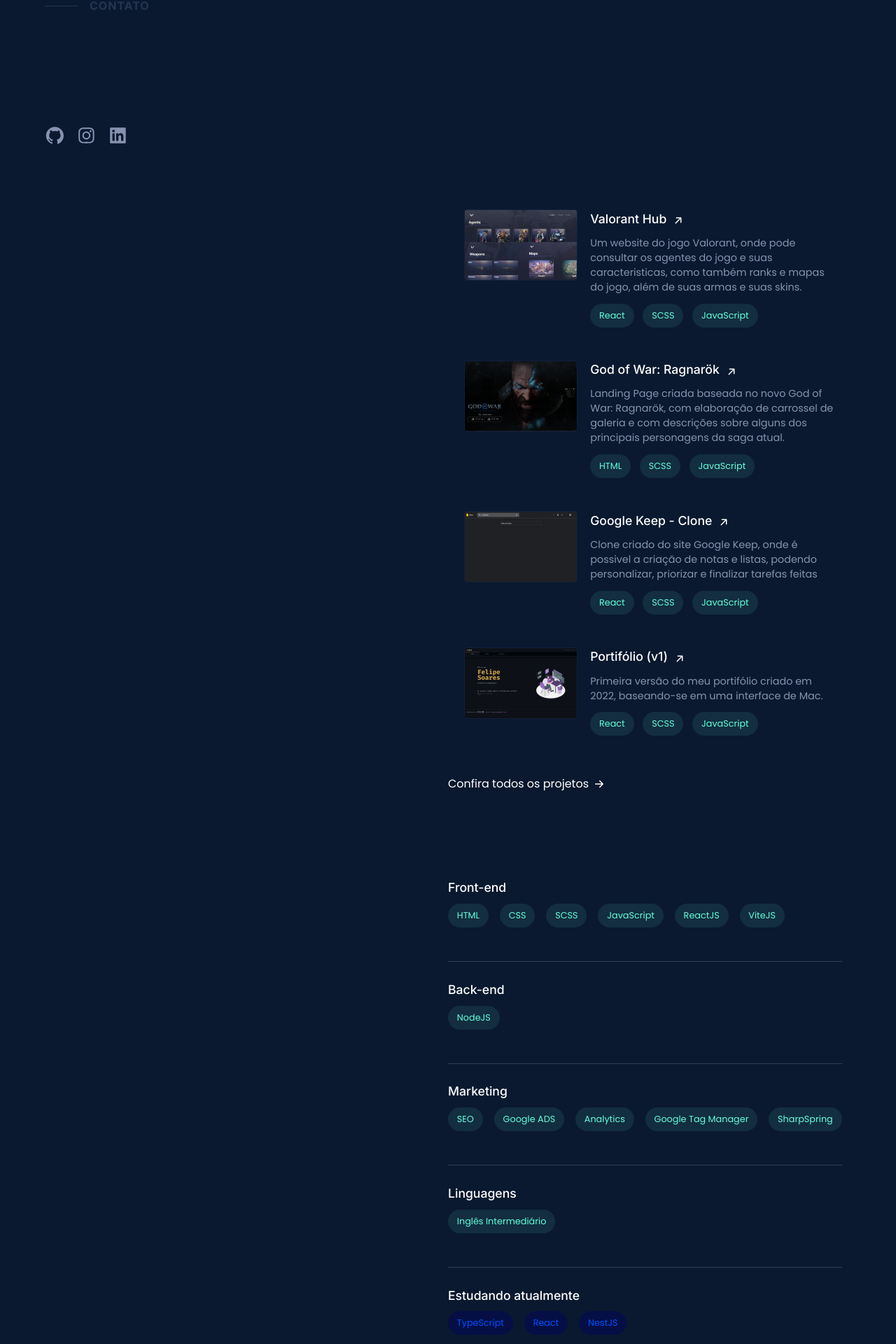
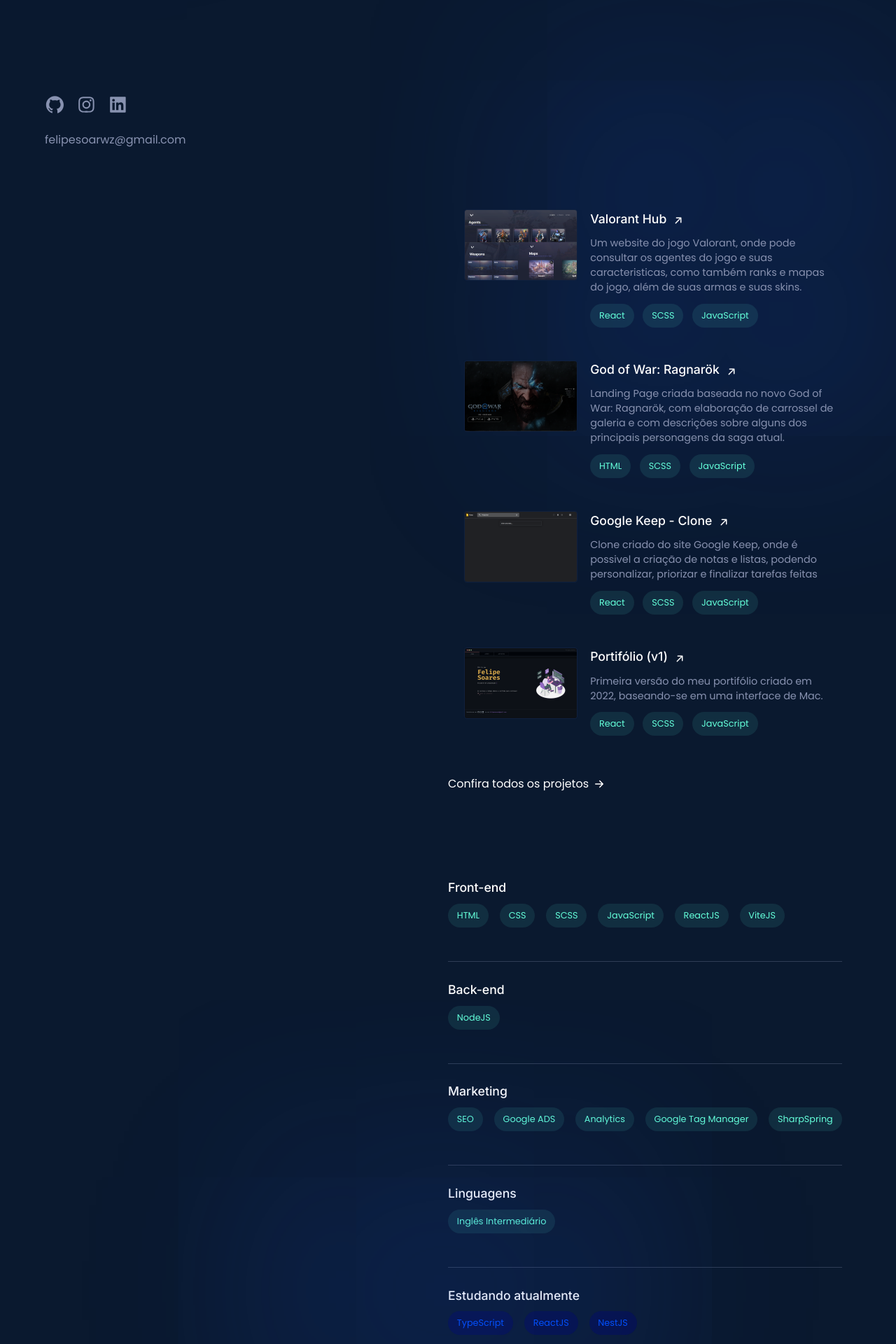
Before and after one commit to felipesoarws/v2, a React (Vite) app: page / in a window 1280 px wide. Shown: the part 492-2412 px from the top of the page at 70% size. Built offline with nearby package versions, Linux system fonts and the light colour scheme.

Commit message:
Add files via upload

```diff
--- a/src/pages/Home.jsx
+++ b/src/pages/Home.jsx
@@ -23,7 +23,6 @@ const Home = () => {
   const aboutNavItem = useRef(null);
   const projectsNavItem = useRef(null);
   const skillsNavItem = useRef(null);
-  const contactNavItem = useRef(null);
 
   const toggleNavClass = (text) => {
     if (text == "about") {
@@ -36,27 +35,23 @@ const Home = () => {
         projectsNavItem.current.classList.add("actived");
         aboutNavItem.current.classList.remove("actived");
         skillsNavItem.current.classList.remove("actived");
-        contactNavItem.current.classList.remove("actived");
         break;
       case "about":
         projectsNavItem.current.classList.remove("actived");
         aboutNavItem.current.classList.add("actived");
         skillsNavItem.current.classList.remove("actived");
-        contactNavItem.current.classList.remove("actived");
 
         break;
       case "skills":
         projectsNavItem.current.classList.remove("actived");
         aboutNavItem.current.classList.remove("actived");
         skillsNavItem.current.classList.add("actived");
-        contactNavItem.current.classList.remove("actived");
 
         break;
       case "contact":
         projectsNavItem.current.classList.remove("actived");
         aboutNavItem.current.classList.remove("actived");
         skillsNavItem.current.classList.remove("actived");
-        contactNavItem.current.classList.add("actived");
         break;
 
       default:
@@ -67,6 +62,7 @@ const Home = () => {
   return (
     <div className="homepage-style">
       <div className="container">
+        <div className="detail container"></div>
         <div className="container-first-sec">
           <div className="resume">
             <h1>Felipe Soares</h1>
@@ -95,23 +91,23 @@ const Home = () => {
                 <span></span>
               </a>
             </div>
-            <div className="navegation-item" ref={contactNavItem}>
-              <a href="#contact" onClick={() => toggleNavClass("contact")}>
-                <h1>Contato</h1>
-                <span></span>
-              </a>
-            </div>
           </div>
           <div className="social-medias">
+            <div className="icons">
               <a href="https://github.com/felipesoarws" target="_blank">
                 <AiOutlineGithub />
               </a>
               <a href="https://www.instagram.com/felipesoarws/" target="_blank">
                 <AiOutlineInstagram />
               </a>
-            <a href="https://www.linkedin.com/in/felipesoarws/" target="_blank">
+              <a
+                href="https://www.linkedin.com/in/felipesoarws/"
+                target="_blank"
+              >
                 <AiFillLinkedin />
               </a>
+            </div>
+            <a href="mailto:felipesoarwz@gmail.com">felipesoarwz@gmail.com</a>
           </div>
         </div>
         <div className="container-second-sec">
@@ -143,6 +139,7 @@ const Home = () => {
             </div>
           </div>
           <div className="projects">
+            <div className="detail projects"></div>
             <div className="title">
               <h1>Projetos</h1>
             </div>
@@ -201,6 +198,8 @@ const Home = () => {
             </div>
           </div>
           <div className="skills">
+            <div className="detail skills"></div>
+
             <div className="title">
               <h1>Skills</h1>
             </div>
@@ -241,7 +240,7 @@ const Home = () => {
               />
               <ItemSkill
                 stack={"Estudando atualmente"}
-                skills={["TypeScript", "React", "NestJS"]}
+                skills={["TypeScript", "ReactJS", "NestJS"]}
                 skillProgress={"studying"}
               />
             </div>
--- a/src/styles/index.css
+++ b/src/styles/index.css
@@ -27,7 +27,8 @@
   border: 3px solid var(--scrollbarBG);
 }
 
-p {
+p,
+a {
   font-family: "Poppins", sans-serif;
 }
 
@@ -38,6 +39,7 @@ img {
 body {
   margin: 3rem 2rem;
   background-color: #0a192f;
+  position: relative;
 }
 @media (min-width: 768px) {
   body {
@@ -94,11 +96,21 @@ body .homepage-style .container {
   justify-content: flex-start;
   flex-direction: column;
   gap: 4rem;
+  position: relative;
 }
 @media (min-width: 1024px) {
   body .homepage-style .container {
     flex-direction: row;
   }
+}
+body .homepage-style .container .detail.container {
+  width: 1px;
+  height: 1px;
+  border-radius: 50%;
+  position: fixed;
+  top: 0;
+  left: 0;
+  box-shadow: 0 0 300px 300px rgba(29, 78, 216, 0.15);
 }
 body .homepage-style .container-first-sec {
   display: flex;
@@ -272,17 +284,32 @@ body .homepage-style .container-first-sec .navegation {
 }
 body .homepage-style .container-first-sec .social-medias {
   display: flex;
+  align-items: flex-start;
+  justify-content: center;
+  flex-direction: column;
+  gap: 1rem;
+}
+body .homepage-style .container-first-sec .social-medias .icons {
+  display: flex;
   align-items: center;
   justify-content: center;
   gap: 1rem;
 }
-body .homepage-style .container-first-sec .social-medias svg {
+body .homepage-style .container-first-sec .social-medias .icons svg {
   font-size: 1.8rem;
   color: #8892b0;
   transition: all 0.3s ease-in-out;
 }
-body .homepage-style .container-first-sec .social-medias svg:hover {
-  color: #e6f1ff;
+body .homepage-style .container-first-sec .social-medias .icons svg:hover {
+  color: #64ffda;
+}
+body .homepage-style .container-first-sec .social-medias a {
+  text-decoration: none;
+  color: #8892b0;
+  transition: all 0.3s ease-in-out;
+}
+body .homepage-style .container-first-sec .social-medias a:hover {
+  color: #64ffda;
 }
 body .homepage-style .container-second-sec {
   display: flex;
@@ -369,6 +396,16 @@ body .homepage-style .container-second-sec .about .content span::selection {
 }
 body .homepage-style .container-second-sec .projects {
   margin: 4rem 0 2rem 0;
+  overflow: hidden;
+}
+body .homepage-style .container-second-sec .projects .detail.projects {
+  width: 1px;
+  height: 1px;
+  border-radius: 100%;
+  position: absolute;
+  top: 90vh;
+  right: 15vw;
+  box-shadow: 0 0 300px 300px rgba(29, 78, 216, 0.15);
 }
 body .homepage-style .container-second-sec .projects .list {
   display: flex;
@@ -376,8 +413,12 @@ body .homepage-style .container-second-sec .projects .list {
   justify-content: center;
   flex-direction: column;
   transition: all 0.3s ease-in-out;
+  gap: 3rem;
 }
 @media (min-width: 1024px) {
+  body .homepage-style .container-second-sec .projects .list {
+    gap: 0rem;
+  }
   body .homepage-style .container-second-sec .projects .list:hover > .project {
     opacity: 0.3;
   }
@@ -535,6 +576,16 @@ body .homepage-style .container-second-sec .projects .all-projects nav ul li svg
 }
 body .homepage-style .container-second-sec .skills {
   margin: 2rem 0;
+  position: relative;
+}
+body .homepage-style .container-second-sec .skills .detail.skills {
+  width: 1px;
+  height: 1px;
+  border-radius: 100%;
+  position: absolute;
+  bottom: 0;
+  left: 0;
+  box-shadow: 0 0 300px 300px rgba(29, 78, 216, 0.15);
 }
 body .homepage-style .container-second-sec .skills-list .item {
   padding: 1rem 0 3rem 0;
--- a/src/styles/index.scss
+++ b/src/styles/index.scss
@@ -8,6 +8,7 @@ $Light-Slate: #a8b2d1;
 $Lightest-Slate: #ccd6f6;
 $White: #e6f1ff;
 $Green: #64ffda;
+$Light-Blue: rgba(29, 78, 216, 0.15);
 
 * {
   margin: 0;
@@ -18,8 +19,8 @@ $Green: #64ffda;
   text-decoration: none;
 
   html {
-    $scrollbarBG: #bdc1c1;
-    $thumbBG: #030405;
+    $scrollbarBG: transparent;
+    $thumbBG: $Navy;
   }
 
   img {
@@ -43,7 +44,8 @@ $Green: #64ffda;
   }
 }
 
-p {
+p,
+a {
   font-family: "Poppins", sans-serif;
 }
 
@@ -54,6 +56,8 @@ img {
 body {
   margin: 3rem 2rem;
   background-color: $Navy;
+
+  position: relative;
 
   @media (min-width: 768px) {
     margin: 4rem;
@@ -100,9 +104,20 @@ body {
       justify-content: flex-start;
       flex-direction: column;
       gap: 4rem;
+      position: relative;
 
       @media (min-width: 1024px) {
         flex-direction: row;
+      }
+
+      .detail.container {
+        width: 1px;
+        height: 1px;
+        border-radius: 50%;
+        position: fixed;
+        top: 0;
+        left: 0;
+        box-shadow: 0 0 300px 300px $Light-Blue;
       }
 
       &-first-sec {
@@ -268,17 +283,35 @@ body {
 
         .social-medias {
           display: flex;
-          align-items: center;
+          align-items: flex-start;
           justify-content: center;
+          flex-direction: column;
           gap: 1rem;
 
-          svg {
-            font-size: 1.8rem;
+          .icons {
+            display: flex;
+            align-items: center;
+            justify-content: center;
+            gap: 1rem;
+
+            svg {
+              font-size: 1.8rem;
+              color: $Slate;
+              transition: all 0.3s ease-in-out;
+
+              &:hover {
+                color: $Green;
+              }
+            }
+          }
+
+          a {
+            text-decoration: none;
             color: $Slate;
             transition: all 0.3s ease-in-out;
 
             &:hover {
-              color: $White;
+              color: $Green;
             }
           }
         }
@@ -362,6 +395,17 @@ body {
 
         .projects {
           margin: 4rem 0 2rem 0;
+          overflow: hidden;
+
+          .detail.projects {
+            width: 1px;
+            height: 1px;
+            border-radius: 100%;
+            position: absolute;
+            top: 90vh;
+            right: 15vw;
+            box-shadow: 0 0 300px 300px $Light-Blue;
+          }
 
           .list {
             display: flex;
@@ -369,11 +413,14 @@ body {
             justify-content: center;
             flex-direction: column;
             transition: all 0.3s ease-in-out;
+            gap: 3rem;
 
             @media (min-width: 1024px) {
               &:hover > .project {
                 opacity: 0.3;
               }
+
+              gap: 0rem;
             }
 
             .project {
@@ -550,6 +597,17 @@ body {
 
         .skills {
           margin: 2rem 0;
+          position: relative;
+
+          .detail.skills {
+            width: 1px;
+            height: 1px;
+            border-radius: 100%;
+            position: absolute;
+            bottom: 0;
+            left: 0;
+            box-shadow: 0 0 300px 300px $Light-Blue;
+          }
 
           &-list {
             .item {
```
Also changed, not shown: 1 other file (tests, documents, lock files or other folders). Lines whose indentation alone changed are shown as unchanged.
